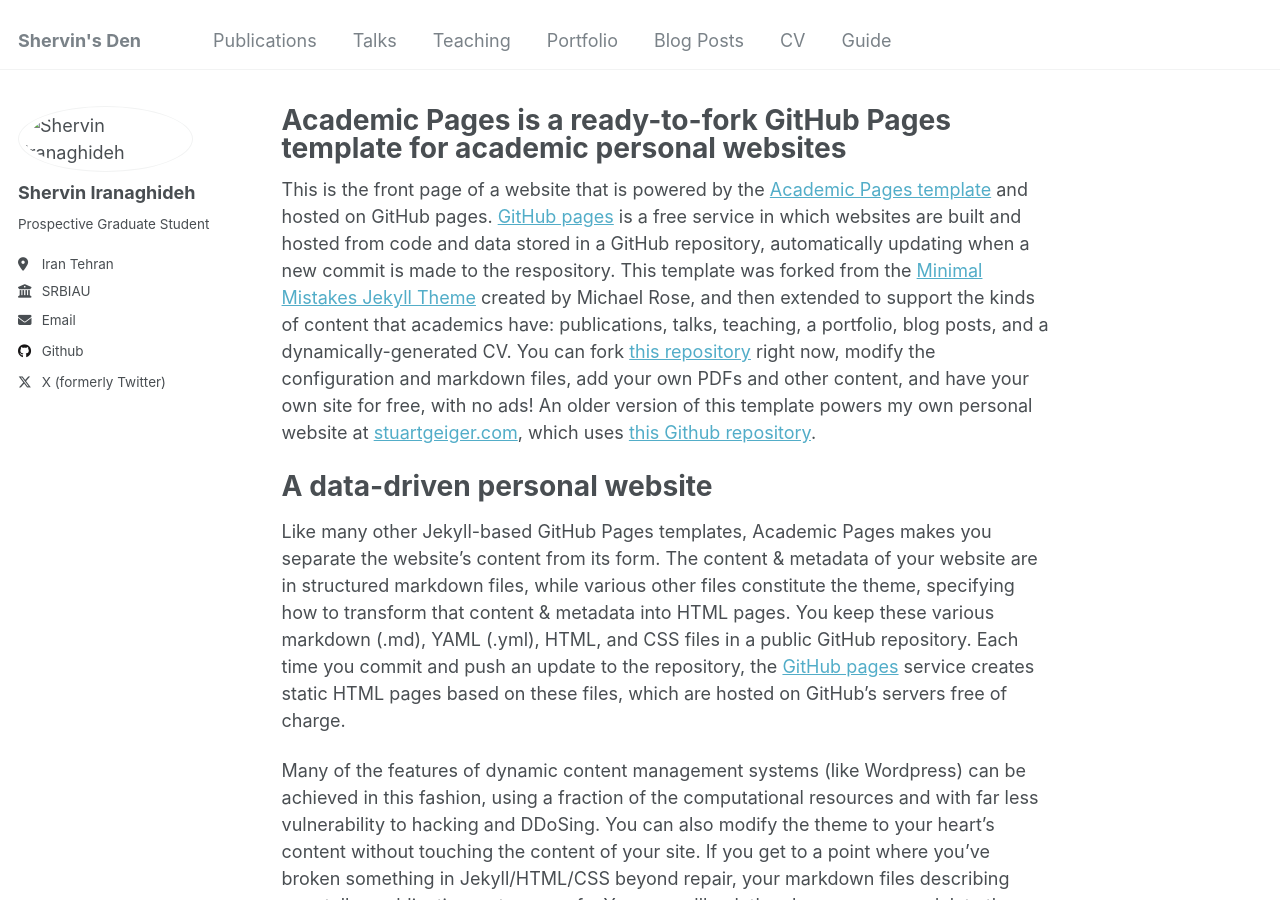
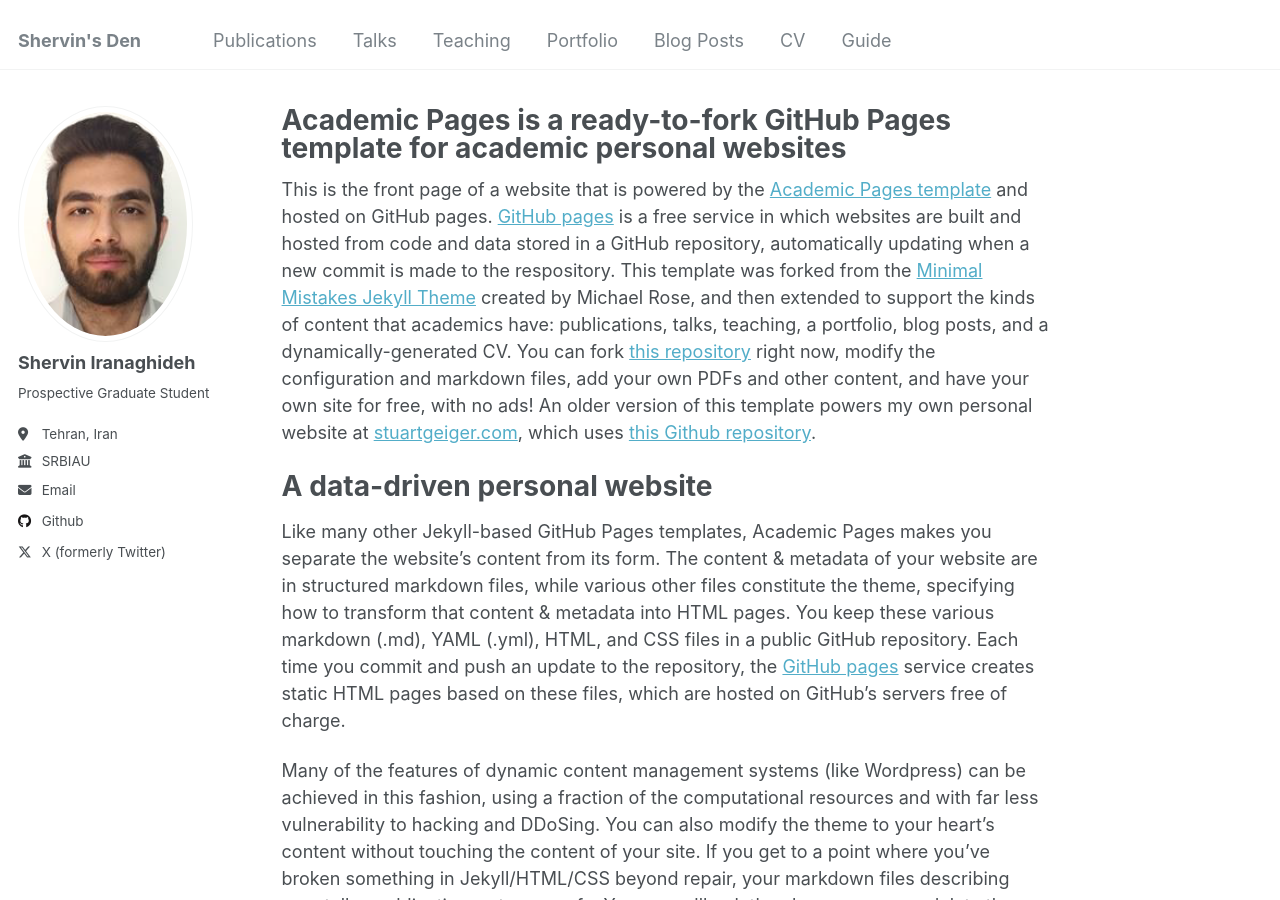
Before and after one commit to DearShervin/DearShervin.github.io, a Jekyll site: the page built from _pages/about.md, in a window 1280 px wide and 900 px high. Built offline with Jekyll 4.4.1, drawn with Linux system fonts in a browser that asks for light colours.

Commit message:
adding photo

```diff
--- a/Gemfile
+++ b/Gemfile
@@ -9,3 +9,5 @@
 end
 
 gem 'github-pages'
+gem 'tzinfo-data', platforms: [:mingw, :mswin, :x64_mingw, :jruby]
+gem 'wdm', '>= 0.1.0' if Gem.win_platform?
--- a/_config.yml
+++ b/_config.yml
@@ -25,7 +25,7 @@
   name             : "Shervin Iranaghideh"
   pronouns         : # example: "she/her"
   bio              : "Prospective Graduate Student"
-  location         : "Iran Tehran"
+  location         : "Tehran, Iran"
   employer         : "SRBIAU"
   uri              : # URL
   email            : "sherviniranaghideh@gmail.com"
```
Also changed, not shown: images/personal.png (added), images/personal_2.jpg (added), 1 other file.
